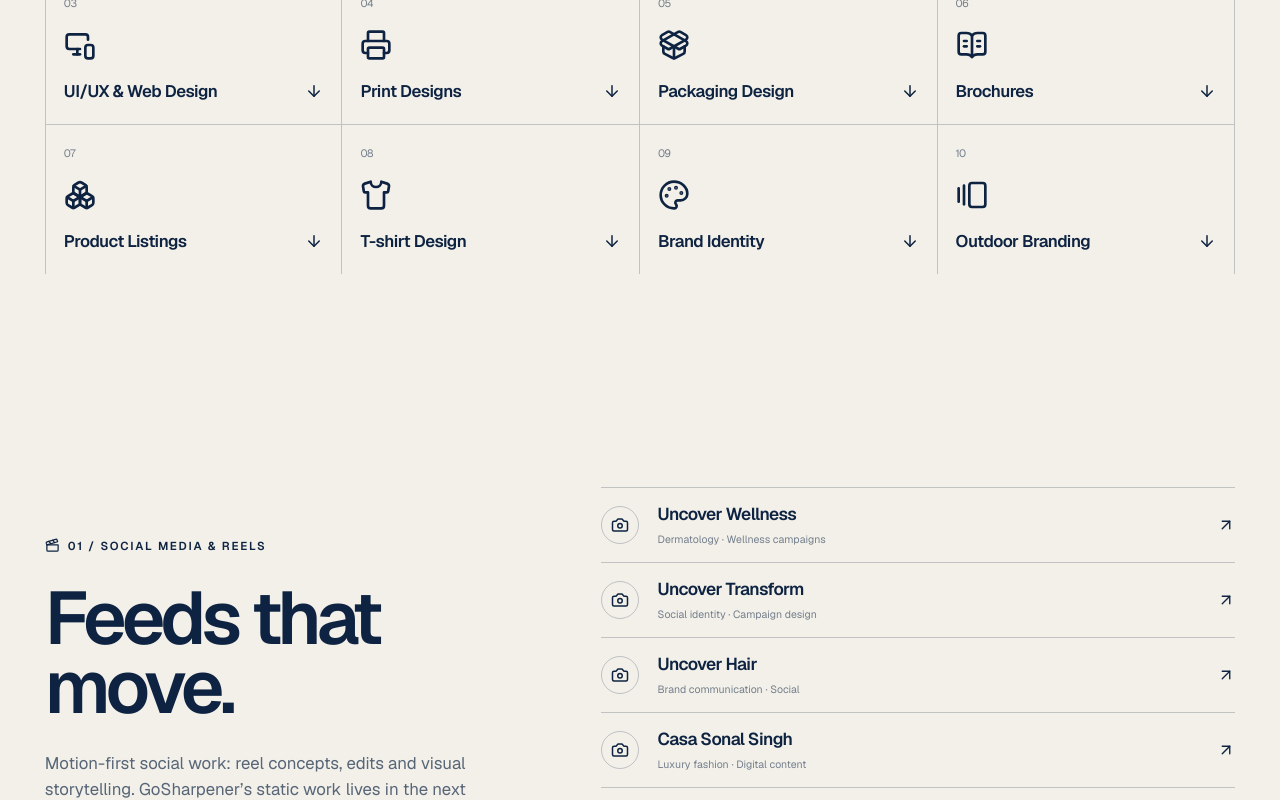
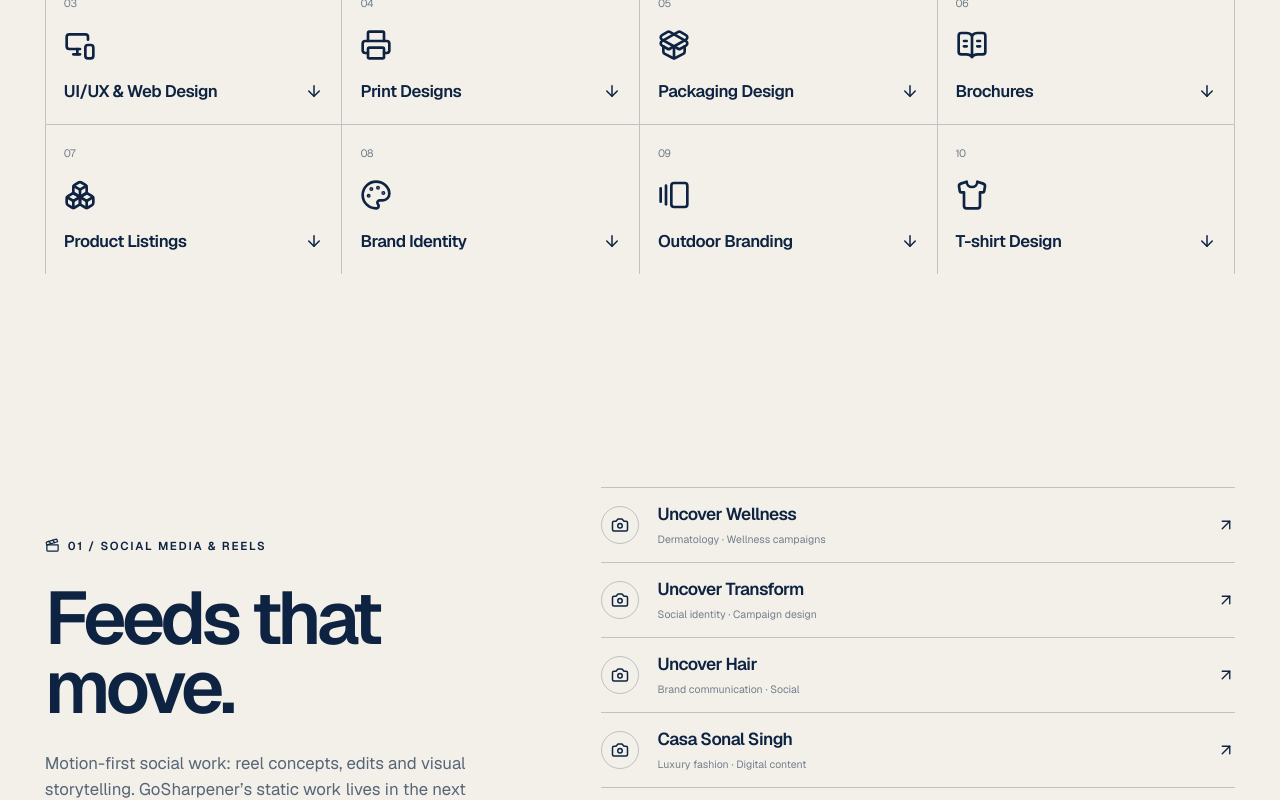
Before and after one commit to Harshch1997/harsh-design-portfolio, a Next.js app: page / in a window 1280 px wide. Shown: the part 1220-2020 px from the top of the page. Built offline with nearby package versions, Linux system fonts and the light colour scheme.

Commit message:
Move T-shirt collection below outdoor branding

```diff
--- a/app/DesignCollections.tsx
+++ b/app/DesignCollections.tsx
@@ -100,19 +100,8 @@ const collections: Collection[] = [
     tone: "mint",
   },
   {
-    id: "tshirts",
+    id: "identity",
     number: "08",
-    kicker: "T-shirt Design",
-    title: "Ideas you can wear.",
-    description:
-      "Every available apparel graphic, print variation and neck-label asset from the T-shirt archive.",
-    source:
-      "https://drive.google.com/drive/folders/1TFnEkf3RteviNTwvPmjfHKD442QCVbZR",
-    tone: "blue",
-  },
-  {
-    id: "identity",
-    number: "09",
     kicker: "Brand Identity & Campaign Graphics",
     title: "Systems that stay recognizable.",
     description:
@@ -123,7 +112,7 @@ const collections: Collection[] = [
   },
   {
     id: "outdoor",
-    number: "10",
+    number: "09",
     kicker: "Outdoor & In-Clinic Branding",
     title: "Designed for physical space.",
     description:
@@ -131,6 +120,17 @@ const collections: Collection[] = [
     source:
       "https://drive.google.com/drive/folders/1yg2KdCbOzIjULoqqIEx485ahw4WjCQGr",
     tone: "gold",
+  },
+  {
+    id: "tshirts",
+    number: "10",
+    kicker: "T-shirt Design",
+    title: "Ideas you can wear.",
+    description:
+      "Every available apparel graphic, print variation and neck-label asset from the T-shirt archive.",
+    source:
+      "https://drive.google.com/drive/folders/1TFnEkf3RteviNTwvPmjfHKD442QCVbZR",
+    tone: "blue",
   },
 ];
 
--- a/app/page.tsx
+++ b/app/page.tsx
@@ -321,19 +321,19 @@ export default function Home() {
             <strong>Product Listings</strong>
             <ArrowDown />
           </a>
-          <a href="#tshirts">
-            <span>08</span><Shirt className="category-icon" />
-            <strong>T-shirt Design</strong>
-            <ArrowDown />
-          </a>
           <a href="#identity">
-            <span>09</span><Palette className="category-icon" />
+            <span>08</span><Palette className="category-icon" />
             <strong>Brand Identity</strong>
             <ArrowDown />
           </a>
           <a href="#outdoor">
-            <span>10</span><GalleryHorizontalEnd className="category-icon" />
+            <span>09</span><GalleryHorizontalEnd className="category-icon" />
             <strong>Outdoor Branding</strong>
+            <ArrowDown />
+          </a>
+          <a href="#tshirts">
+            <span>10</span><Shirt className="category-icon" />
+            <strong>T-shirt Design</strong>
             <ArrowDown />
           </a>
         </div>
```
